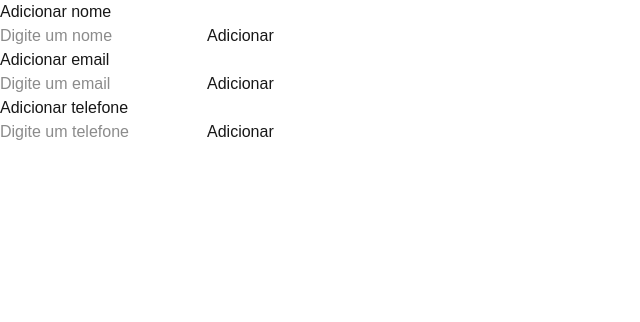
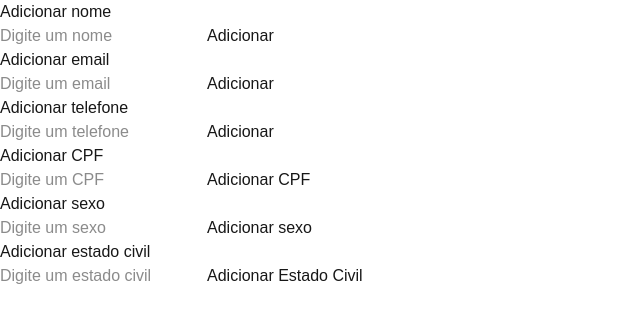
Before and after one commit to FernandoEijiT/checkpoint-5-webdev-1ESPZ, a Next.js app: page / in a window 1280 px wide. Shown: the top 322 px of the page, without its empty margins (0-640 px from the left). Built offline with nearby package versions, Linux system fonts and the light colour scheme.

Commit message:
feat: adicionando os componentes finais

```diff
--- /dev/null
+++ b/app/componentes/componente5.js
@@ -0,0 +1,49 @@
+"use client";
+
+import { useState } from "react";
+
+export default function Componente3() {
+    const [sexo, setSexo] = useState("");
+    const [sexos, setSexos] = useState([]);
+
+    function adicionarSexo() {
+        const valor = sexo.trim();
+
+        if (!valor) {
+            return;
+        }
+
+        setSexos((listaAtual) => [...listaAtual, valor]);
+        setSexo("");
+    }
+
+    return (
+        <div>
+            <h2>Adicionar sexo</h2>
+
+            <div>
+                <input
+                    type="text"
+                    value={sexo}
+                    onChange={(event) => setSexo(event.target.value)}
+                    placeholder="Digite um sexo"
+                />
+
+                <button
+                    type="button"
+                    onClick={adicionarSexo}
+                >
+                    Adicionar sexo
+                </button>
+            </div>
+
+            <ul>
+                {sexos.map((item, index) => (
+                    <li key={`${item}-${index}`}>
+                        {item}
+                    </li>
+                ))}
+            </ul>
+        </div>
+    );
+}
--- /dev/null
+++ b/app/componentes/componente6.js
@@ -0,0 +1,49 @@
+"use client";
+
+import { useState } from "react";
+
+export default function Componente3() {
+    const [estadoCivil, setEstadoCivil] = useState("");
+    const [estadosCivis, setEstadosCivis] = useState([]);
+
+    function adicionarEstadoCivil() {
+        const valor = estadoCivil.trim();
+
+        if (!valor) {
+            return;
+        }
+
+        setEstadosCivis((listaAtual) => [...listaAtual, valor]);
+        setEstadoCivil("");
+    }
+
+    return (
+        <div>
+            <h2>Adicionar estado civil</h2>
+
+            <div>
+                <input
+                    type="text"
+                    value={estadoCivil}
+                    onChange={(event) => setEstadoCivil(event.target.value)}
+                    placeholder="Digite um estado civil"
+                />
+
+                <button
+                    type="button"
+                    onClick={adicionarEstadoCivil}
+                >
+                    Adicionar Estado Civil
+                </button>
+            </div>
+
+            <ul>
+                {estadosCivis.map((item, index) => (
+                    <li key={`${item}-${index}`}>
+                        {item}
+                    </li>
+                ))}
+            </ul>
+        </div>
+    );
+}
--- a/app/page.js
+++ b/app/page.js
@@ -2,6 +2,9 @@
 import Componente1 from "./componentes/componente1";
 import Componente2 from "./componentes/componente2";
 import Componente3 from "./componentes/componente3";
+import Componente4 from "./componentes/componente4";
+import Componente5 from "./componentes/componente5";
+import Componente6 from "./componentes/componente6";
 
 export default function Home() {
     return (
@@ -9,6 +12,9 @@ export default function Home() {
             <Componente1 />
             <Componente2 />
             <Componente3 />
+            <Componente4 />
+            <Componente5 />
+            <Componente6 />
         </main>
     );
 }
```
